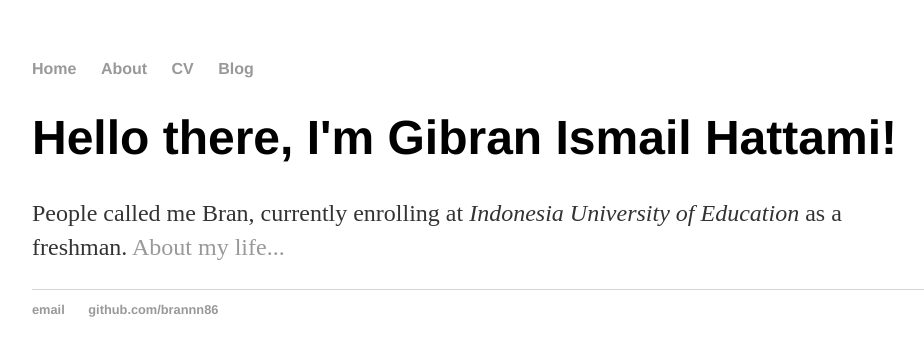
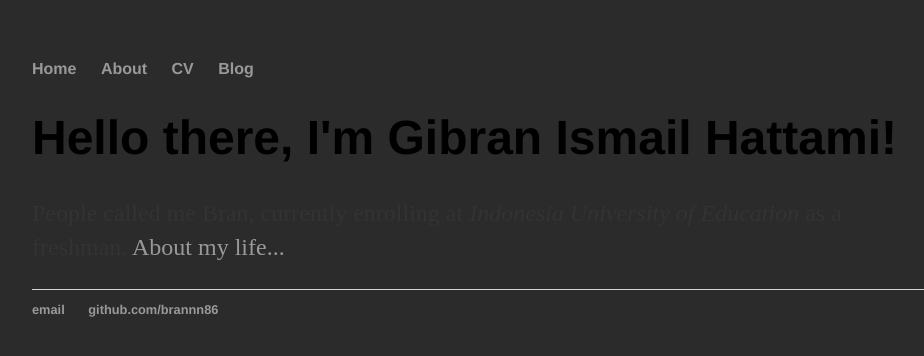
Before and after one commit to brannn86/brannnbackup.github.io, a plain HTML site: page index.html in a window 1280 px wide. Shown: the whole page, without its empty margins (160-1084 px from the left). Drawn offline with Linux system fonts and the light colour scheme.

Commit message:
Update main.css

```diff
--- a/css/main.css
+++ b/css/main.css
@@ -1,4 +1,5 @@
 body {
+    background-color: #2b2b2b;
     margin: 60px auto;
     width: 70%;
 }
```
